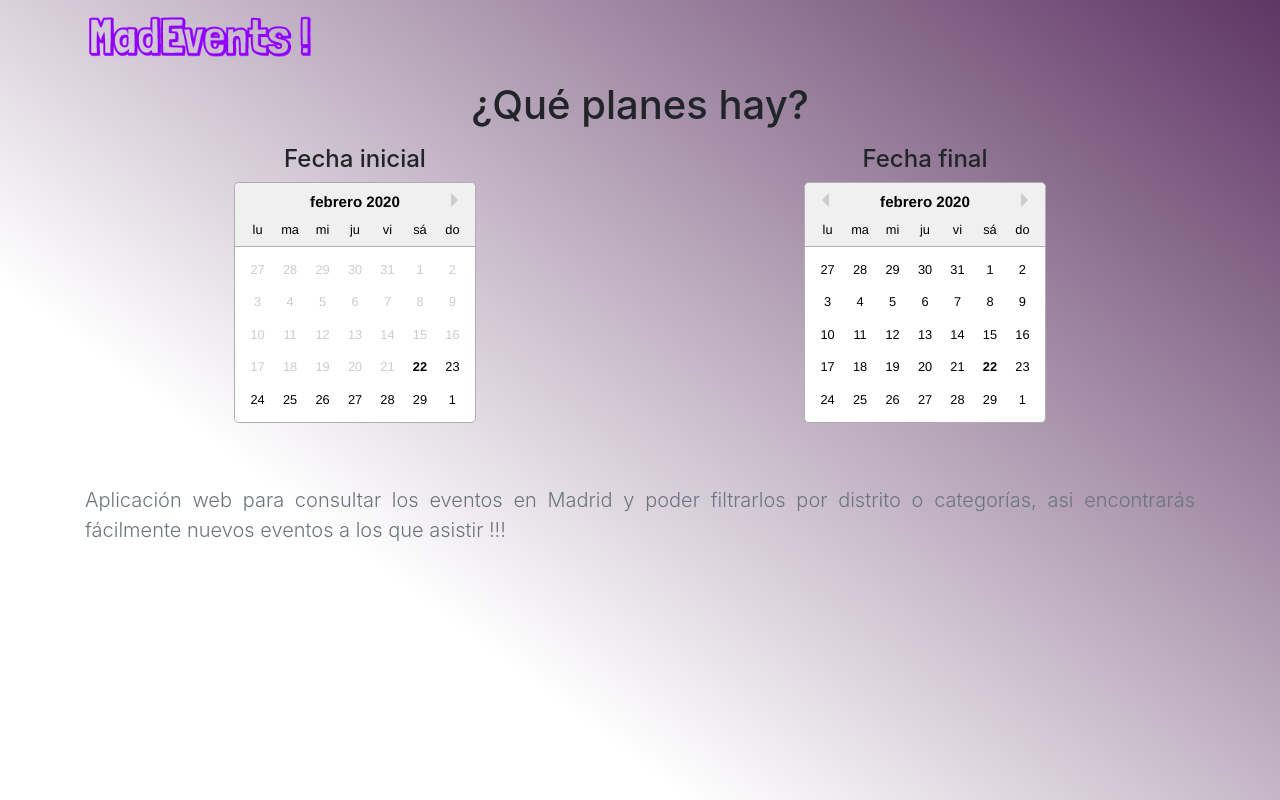
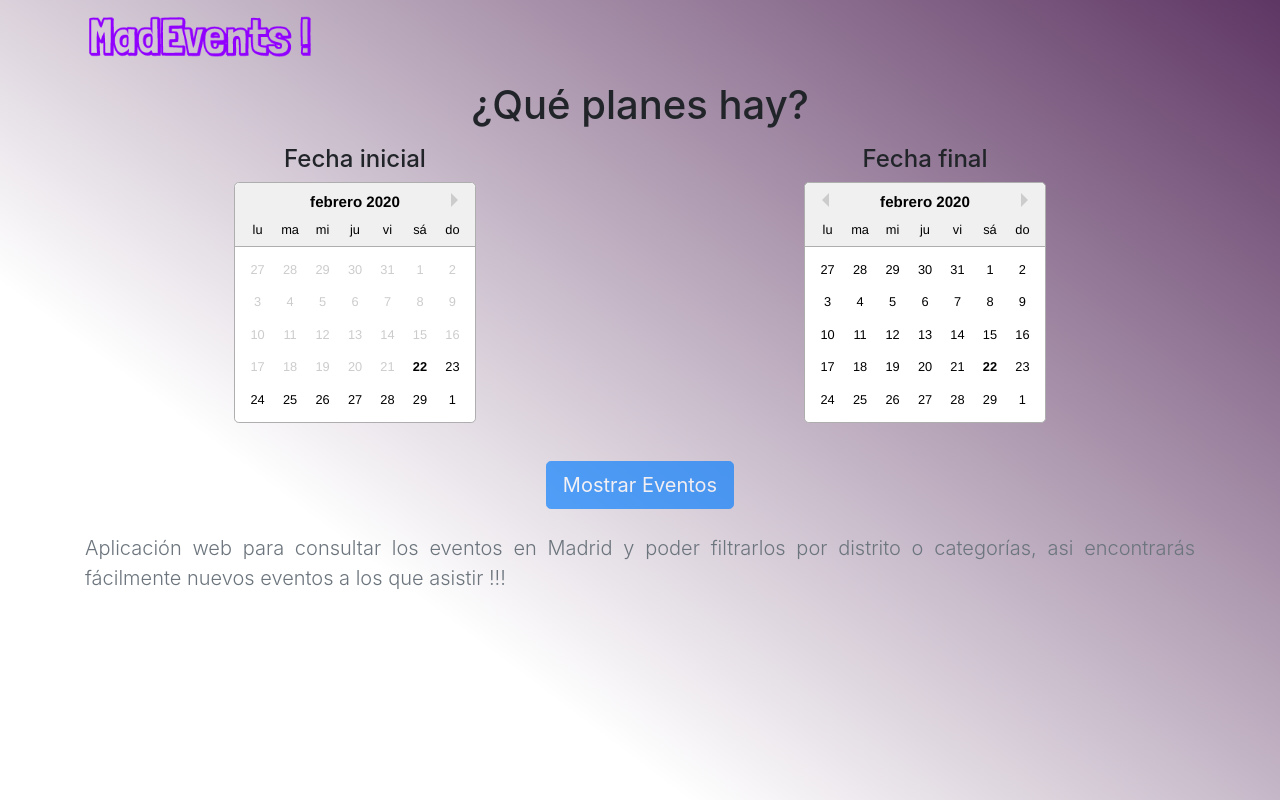
Before and after one commit to Stainless-Nata/madevents, a React (Create React App) app in the folder client/: page / in a window 1280 px wide. Built offline with nearby package versions, Linux system fonts and the light colour scheme; no server answers; what google-maps-react would draw is missing.

Commit message:
Always show button but disabled until user input

```diff
--- a/client/src/components/Landing.js
+++ b/client/src/components/Landing.js
@@ -57,7 +57,7 @@ class Landing extends React.Component {
 
         <main>
           <Row>
-            <Col className='p-2 d-flex flex-column justify-content-center'>
+            <Col className='p-2'>
               <h4>Fecha inicial</h4>
               <DatePicker
                 selected={this.state.startDate}
@@ -72,7 +72,7 @@ class Landing extends React.Component {
               />
             </Col>
 
-            <Col className='p-2 d-flex flex-column justify-content-center'>
+            <Col className='p-2'>
               <h4>Fecha final</h4>
               <DatePicker
                 selected={this.state.endDate}
@@ -96,13 +96,13 @@ class Landing extends React.Component {
                   }
                 }}
               >
-                {this.state.stardtDate === null || this.state.endDate === null ? (
-                  <Button className='d-none'>Mostrar Eventos</Button>
-                ) : (
-                  <Button variant='primary' size='lg' active>
-                    Mostrar Eventos
-                  </Button>
-                )}
+                <Button
+                  variant='primary'
+                  size='lg'
+                  disabled={this.state.startDate === null || this.state.endDate === null}
+                >
+                  Mostrar Eventos
+                </Button>
               </Link>
             </Col>
           </Row>
```
